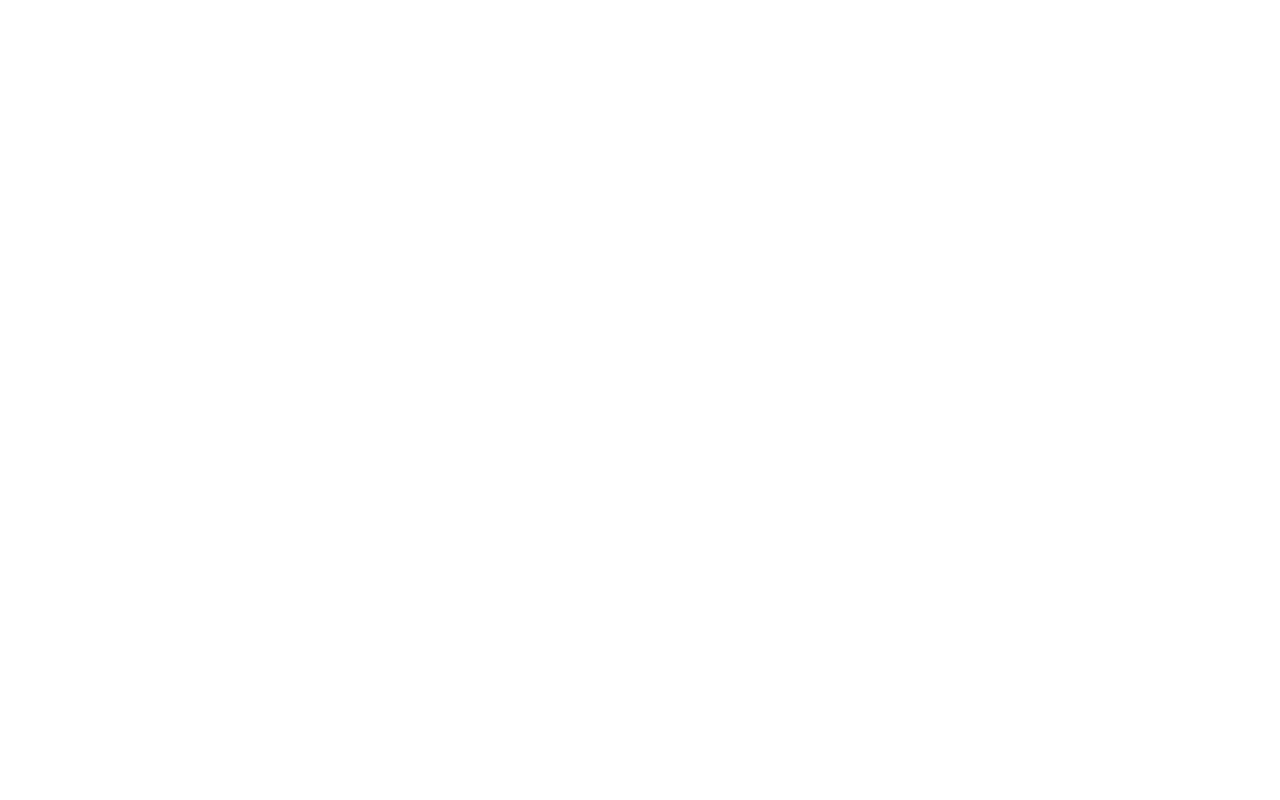
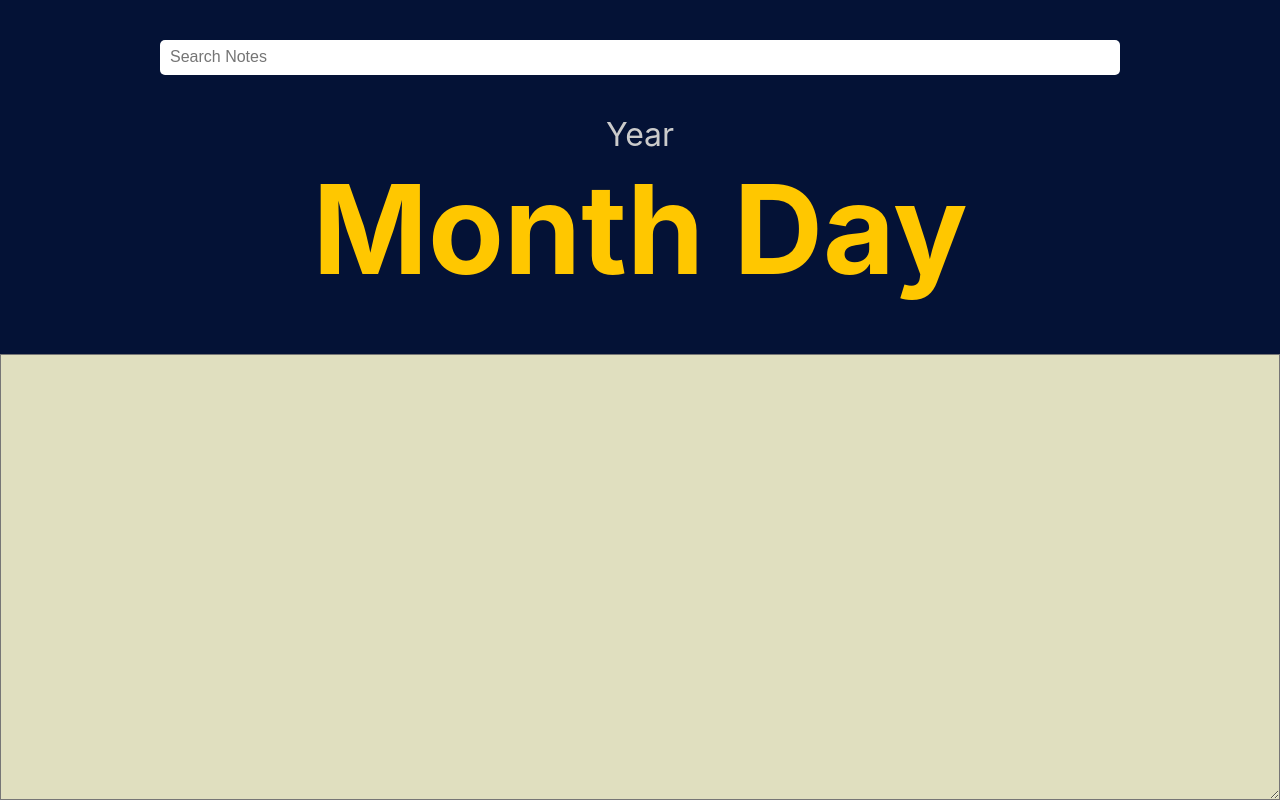
Before and after one commit to Zach39908/Calendar-Notes, a plain HTML site: page pages/day.html in a window 1280 px wide. Drawn offline with Linux system fonts and the light colour scheme.

Commit message:
Begin styling day.html, fix layouts on other pages

```diff
--- a/pages/day.html
+++ b/pages/day.html
@@ -5,11 +5,22 @@
     <meta name="viewport" content="width=device-width, initial-scale=1.0">
     <link rel="stylesheet" href="../style.css">
     <script src="../calendar-notes.js" defer></script>
-    <title>Document</title>
+    <title>Calendar Notes - Day</title>
 </head>
 <body>
 
-
+    <section class="page">
+        <header>
+            <input type="search" name="searchNotes" placeholder="Search Notes" autocomplete="off">
+        </header>
+        <div class="links">
+            <a href="month.html" class="prevPage">Year</a>
+            <a href="month.html" class="title">Month Day</a>
+        </div>
+        <div class="textEditor">
+            <textarea class="notepad"></textarea>
+        </div>
+    </section>
 
 </body>
 </html>
--- a/style.css
+++ b/style.css
@@ -50,7 +50,6 @@
 
 .title {
     margin: 0 0 0 5%;
-    width: fit-content;
     font-size: 4rem;
     font-weight: 700;
     color: var(--text-heading);
@@ -99,7 +98,7 @@
 
 @media (min-width: 50em) {
     .page {
-        grid-template-rows: 0.1fr 0.4fr 2fr;
+        grid-template-rows: 0.4fr 0.1fr 2fr;
     }
 
     header input {
@@ -113,7 +112,7 @@
     }
 
     .title {
-        margin: 0.3em 0 0 0;
+        margin: 0;
         font-size: 7.75rem;
         justify-self: center;
     }
@@ -138,12 +137,17 @@
 
 /* month.html styling */
 
+.links {
+    display: flex;
+    flex-direction: column;
+    padding-top: 1em;
+}
+
 .prevPage {
-    align-self: flex-start;
-    margin: 0.25em 0 0 5%;
     text-decoration: none;
     color: var(--bg-light);
     font-size: 2rem;
+    margin: 0 0 0 5%;
 }
 
 .prevPage:hover {
@@ -195,24 +199,24 @@
     left: 0;
 }
 
-.monthName {
-    margin-top: 0;
-}
-
 .weekdays {
     height: 0;
     width: 0;
+    position: absolute;
     color: rgba(0, 0, 0, 0);
 }
 
 @media (min-width: 50em) {
+    .links {
+        align-items: center;
+    }
+
     .prevPage {
-        margin: 0.5em 0 0 0;
-        align-self: center;
+        margin: 0;
     }
 
     .monthlyCalendar {
-        width: 80%;
+        width: 85%;
         height: min(90%, 40em);
         justify-self: center;
     }
@@ -227,6 +231,7 @@
     }
 
     .weekdays {
+        position: inherit;
         list-style: none;
         display: grid;
         padding: 0 0 0.5em 0;
@@ -241,3 +246,19 @@
         justify-self: center;
     }
 }
+
+/* day.html styling */
+
+.textEditor {
+    width: 100%;
+    height: 100%;
+    display: flex;
+}
+
+.notepad {
+    width: 100%;
+    height: 90%;
+    padding: 0.5em;
+    background-color: var(--bg-medium);
+    align-self: flex-end;
+}
```
Also changed, not shown: index.html (+1 -1 lines), pages/month.html (+5 -3 lines).
